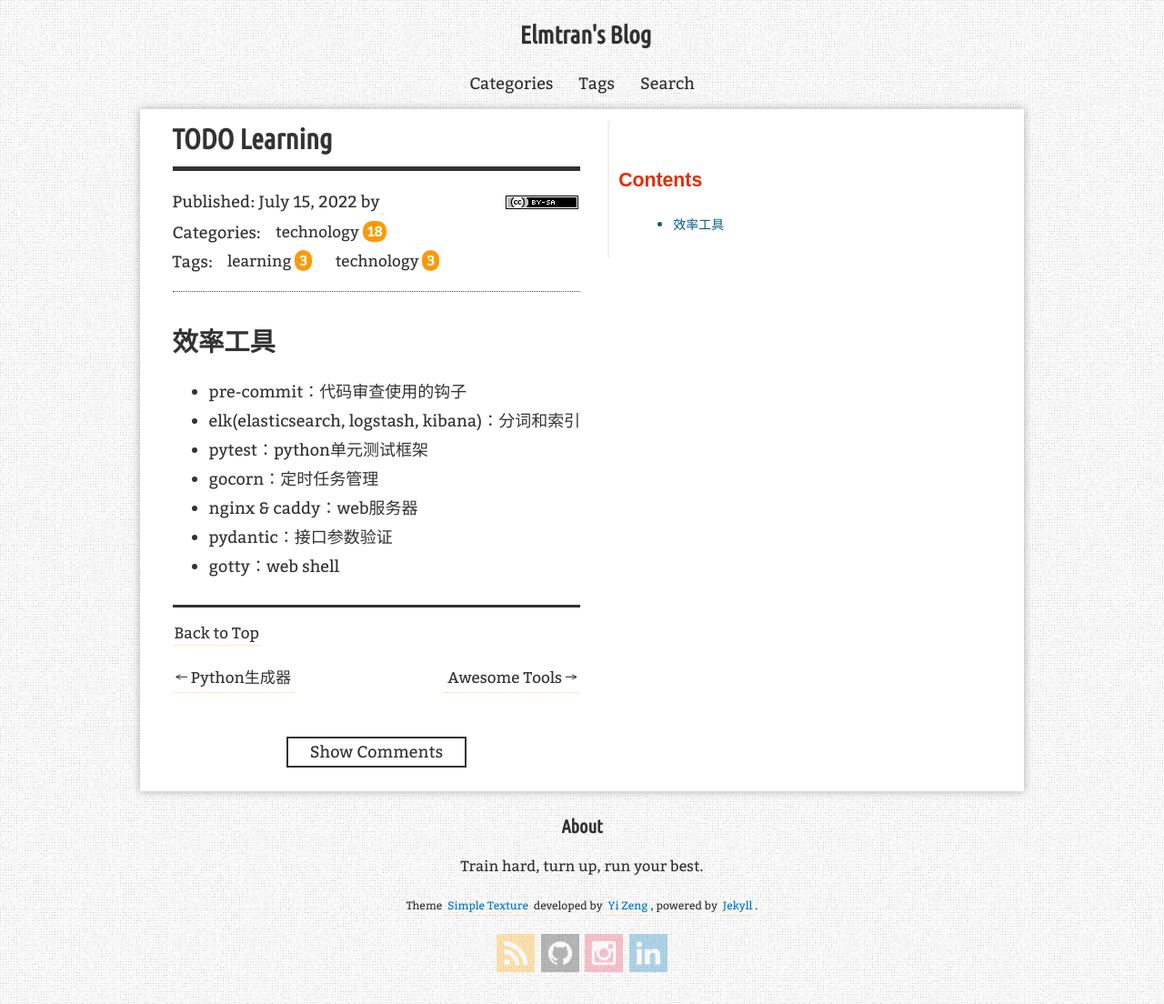
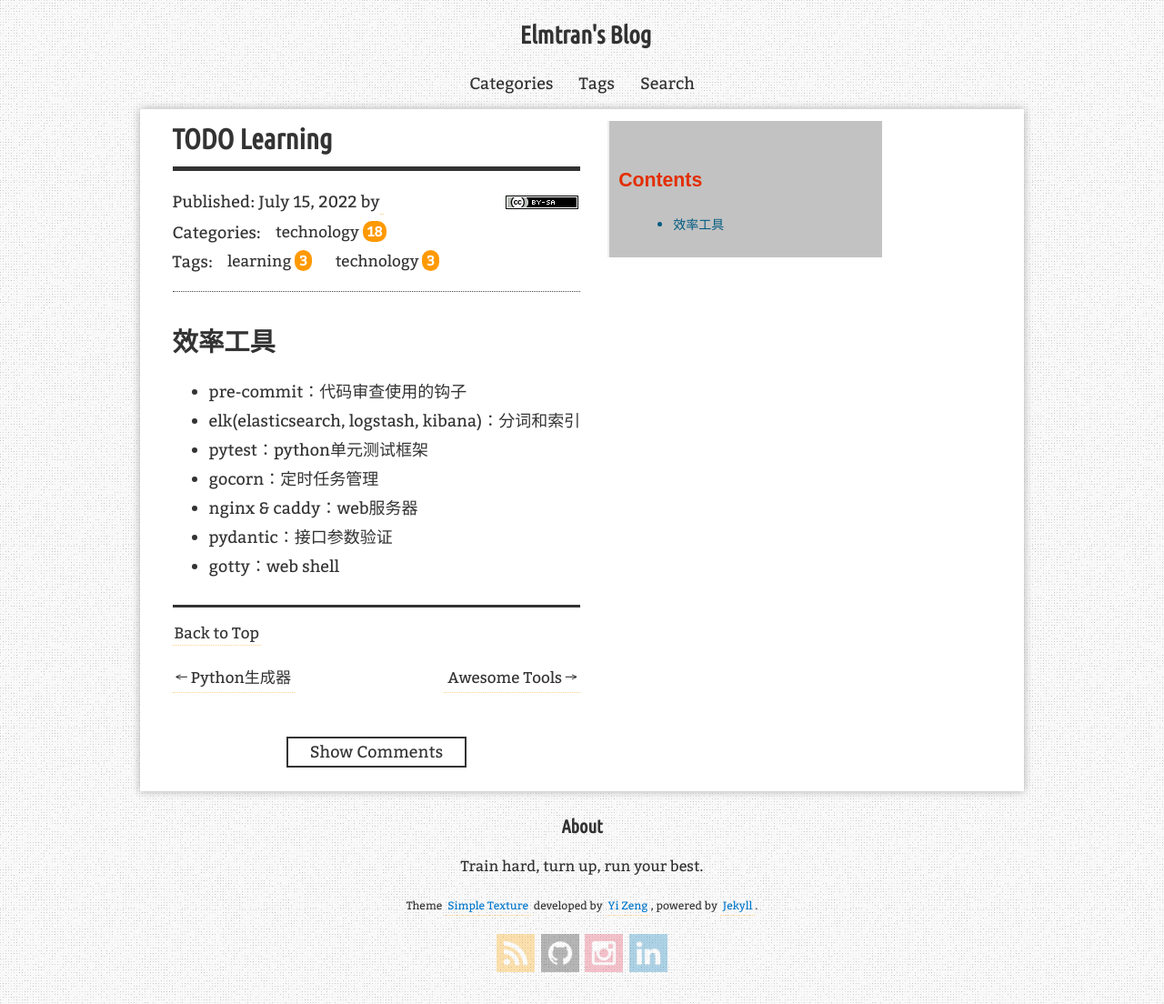
Before and after one commit to ElmTran/ElmTran.github.io, a Jekyll site: the page built from _posts/2022-07-15-todo-learning.md, in a window 1280 px wide. Shown: the whole page at 91% size. Built offline with Jekyll 4.4.1, drawn with Linux system fonts in a browser that asks for light colours; comment, search, counter and statistics services are not loaded.

Commit message:
fix width

```diff
--- a/_sass/simple-texture/blog/_content.scss
+++ b/_sass/simple-texture/blog/_content.scss
@@ -4,6 +4,7 @@
     flex-direction: row;
 
     .unit-article {
+        width: auto;
         a {
             font-size: .95em;
 
@@ -763,6 +764,7 @@
         margin-bottom: 80px;
         height: fit-content;
         margin-left: 30px;
+        background: #c2c2c2;
 
         h2 {
             font-family: fantasy;
```
